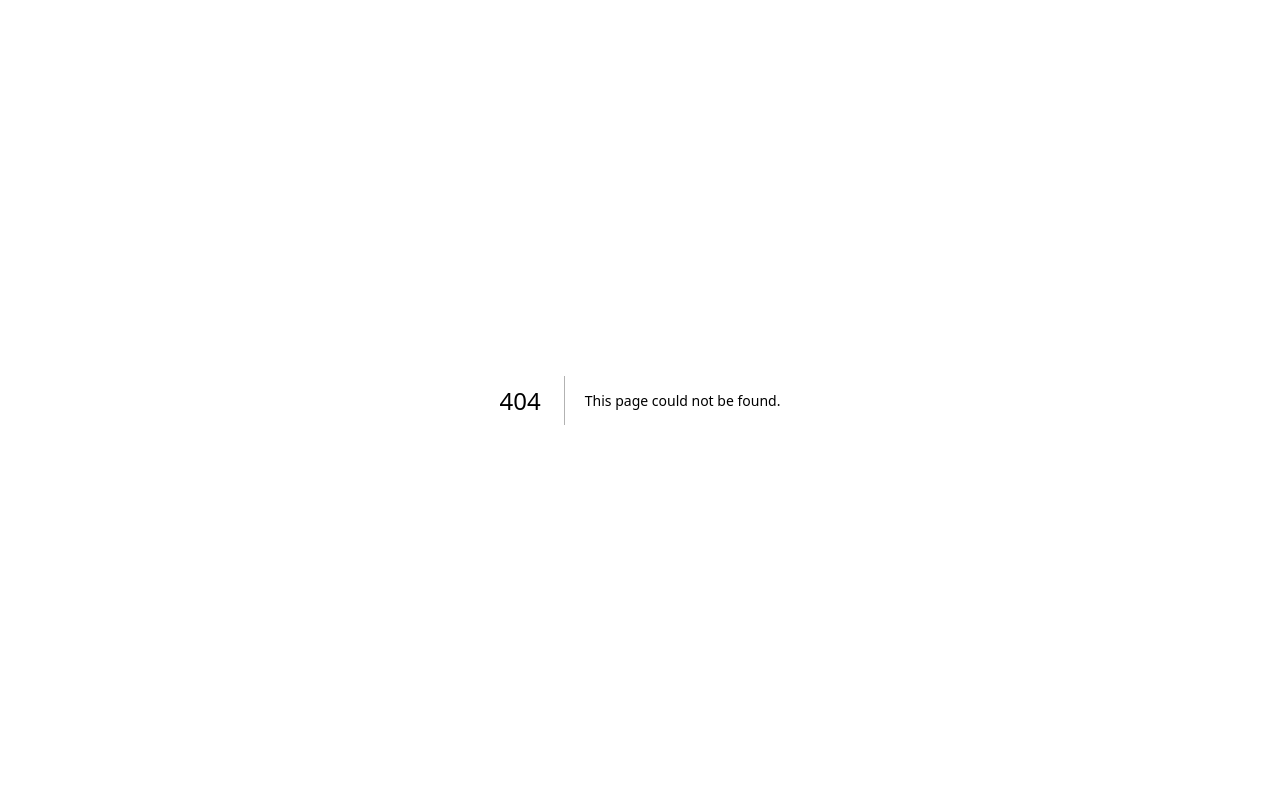
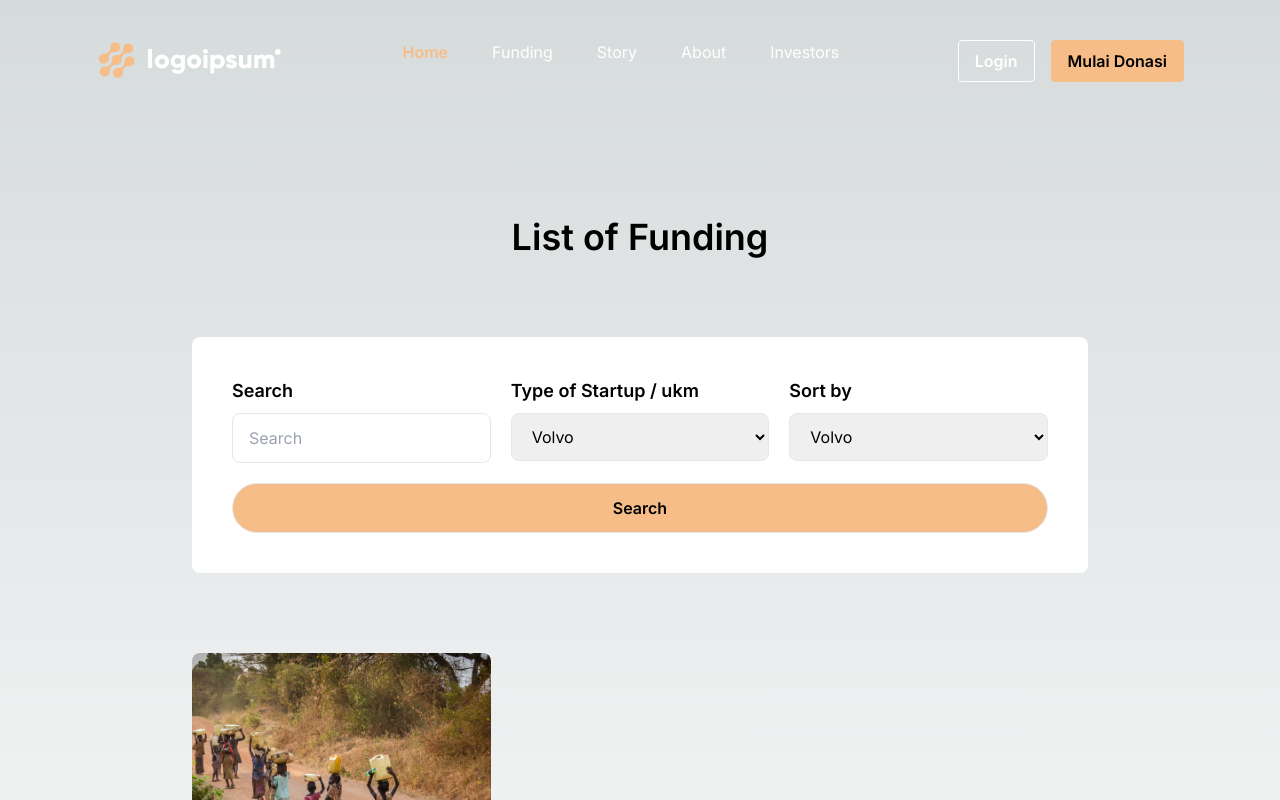
Before and after one commit to tegar97/RiseUp, a Next.js app: page /funding in a window 1280 px wide. Before the commit this address had no page. Shown: the top 800 px of the page. Built offline with nearby package versions, Linux system fonts and the light colour scheme.

Commit message:
funding list screen complate

```diff
--- a/app/component/navbar.tsx
+++ b/app/component/navbar.tsx
@@ -21,7 +21,7 @@ export default function Navbar() {
           </li>
           <li>
             <a
-              href="#"
+              href="/funding"
               className="flex items-center flex-shrink-0 text-white mr-6 text-md "
             >
               Funding
--- /dev/null
+++ b/app/funding/page.tsx
@@ -0,0 +1,95 @@
+import React from 'react'
+import Navbar from '../component/navbar'
+import FundingCard from '../component/funding_card';
+
+function page() {
+  return (
+    <>
+      <Navbar />
+
+      <main className="flex min-h-screen flex-col  gap-20 px-48 py-24">
+        <h1 className="text-4xl font-semibold text-center  costume-line-height-header ">
+          List of Funding
+        </h1>
+        <div className="bg-white rounded-lg py-10 px-10 ">
+          <div className="grid grid-cols-3  gap-5">
+            {/* // search  */}
+            <div className="flex   flex-col gap-2 ">
+              <label
+                className="
+                                text-black
+                                font-semibold
+                                text-lg
+                          "
+              >
+                Search
+              </label>
+              <input
+                type="text"
+                className="border text-black border-gray-200 rounded-lg py-3 px-4 focus:outline-none w-full focus:border-primary-color"
+                placeholder="Search"
+              />
+            </div>
+            {/* // filter */}
+
+            <div className="flex flex-col  gap-2">
+              <label
+                className="
+                                text-black
+                                font-semibold
+                                text-lg
+                          "
+              >
+                Type of Startup / ukm
+              </label>
+              <select className="border text-black border-gray-200 rounded-lg py-3 px-4 focus:outline-none w-full focus:border-primary-color">
+                <option value="volvo">Volvo</option>
+                <option value="saab">Saab</option>
+                <option value="mercedes">Mercedes</option>
+                <option value="audi">Audi</option>
+              </select>
+            </div>
+            {/* // sort */}
+            <div className="flex flex-col gap-2 ">
+              <label
+                className="
+                                text-black
+                                font-semibold
+                                text-lg
+                          "
+              >
+                Sort by
+              </label>
+              <select className="border text-black border-gray-200 rounded-lg py-3 px-4 focus:outline-none w-full focus:border-primary-color">
+                <option value="volvo">Volvo</option>
+                <option value="saab">Saab</option>
+                <option value="mercedes">Mercedes</option>
+                <option value="audi">Audi</option>
+              </select>
+            </div>
+          </div>
+          <button
+            className="bg-primary-color w-full text-black rounded-lg  font-semibold py-3 px-8 border  mt-5"
+            style={{
+              borderRadius: "50px",
+            }}
+          >
+            Search
+          </button>
+        </div>
+
+        <div className="grid grid-cols-3 w-full">
+          <FundingCard
+            title="Helping Children"
+            imageSrc="/dummy.jpg"
+            imageAlt="logo"
+            progress={30}
+            fundingAmount="30,000"
+          />
+        </div>
+      </main>
+    </>
+  );
+}
+
+export default page
--- /dev/null
+++ b/app/register/page.tsx
@@ -0,0 +1,79 @@
+import React from "react";
+import Image from "next/image";
+import Link from "next/link";
+
+function page() {
+  return (
+    <div className="w-full  h-screen grid grid-cols-8 overflow-hidden ">
+      <div className="bg-white w-full h-full col-span-3 ">
+        <div className="px-5 py-5">
+          <Link
+            href="/"
+            className="flex items-center flex-shrink-0 text-white mr-6"
+          >
+            <Image src="/logo2.png" alt="logo" width={188} height={40} />
+          </Link>
+        </div>
+        <div className="flex flex-col justify-center  px-32  h-full">
+          <h1 className="text-black font-bold text-3xl mb-4 ">
+            Let’s create your Account
+          </h1>
+          <p className=" text-md font-regular text-[#858585]">
+            Unlock the potential of your startup or UKM by registering today.
+          </p>
+          <form className="flex gap-3 flex-col mt-10">
+            <div className="flex flex-col gap-4">
+              <input
+                type="text"
+                name="name"
+                id="name"
+                placeholder=" Your name "
+                className="border text-black border-gray-200 rounded-lg py-3 px-4 focus:outline-none focus:border-primary-color"
+              />
+              <input
+                type="email"
+                name="email"
+                id="email"
+                placeholder="Enter  Your email "
+                className="border text-black border-gray-200 rounded-lg py-3 px-4 focus:outline-none focus:border-primary-color"
+              />
+              <input
+                type="password"
+                name="password"
+                id="password"
+                placeholder="Enter  Your password "
+                className="border text-black border-gray-200 rounded-lg py-3 px-4 focus:outline-none focus:border-primary-color"
+              />
+            </div>
+
+            <button
+              className="bg-primary-color text-black rounded-lg  font-semibold py-3 px-8 border  mt-5"
+              style={{
+                borderRadius: "50px",
+              }}
+            >
+              Register Now
+            </button>
+            <p className="text-md text-center font-regular text-[#858585] mt-5">
+              Already have an account ?
+              <Link href="/login" className="text-primary-color">
+                 Login Now
+              </Link>
+            </p>
+          </form>
+        </div>
+      </div>
+      <div className="col-span-5">
+        <Image
+          src="/register.jpg"
+          alt="logo"
+          width={500}
+          height={500}
+          className="w-full h-full object-cover"
+        />
+      </div>
+    </div>
+  );
+}
+
+export default page;
--- a/pages/register.tsx
+++ /dev/null
@@ -1,9 +0,0 @@
-import React from 'react'
-
-function register() {
-  return (
-    <div>register</div>
-  )
-}
-
-export default register
```
Also changed, not shown: public/register.jpg (added).
